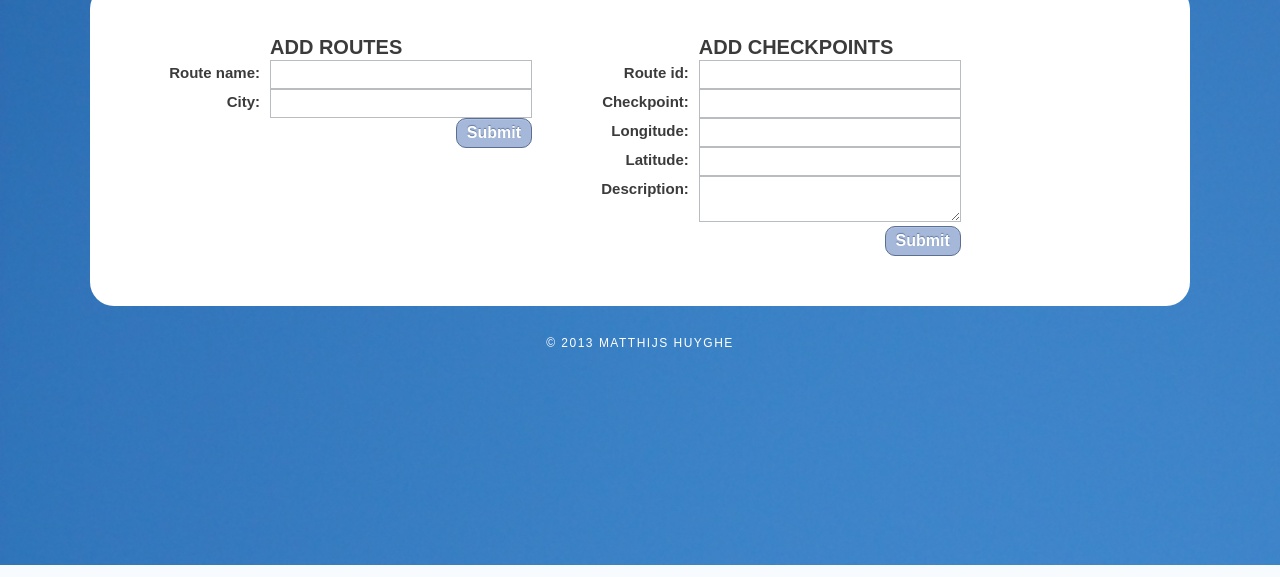
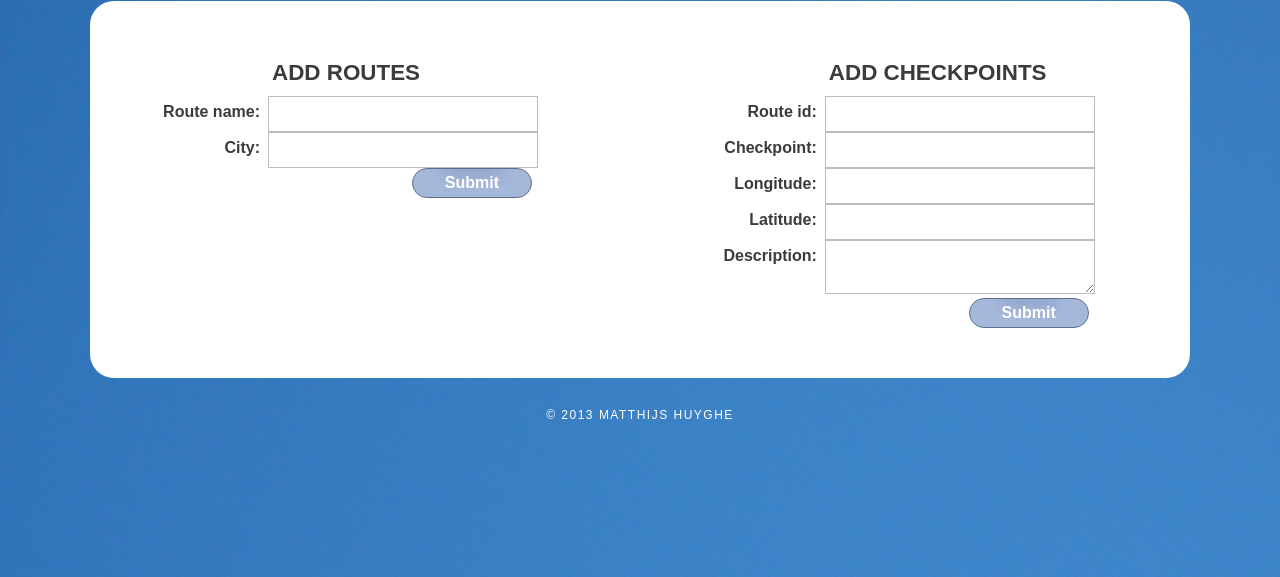
Before and after one commit to nixxing/myroute, a PHP site: page / in a window 1280 px wide. Shown: the part 235-812 px from the top of the page. Run offline with PHP 8.4, Linux system fonts and the light colour scheme.

Commit message:
Responsive added

```diff
--- a/site/css/style.css
+++ b/site/css/style.css
@@ -63,8 +63,7 @@ header p {
 /* Logo (header) */
 
 #logo {
-	margin: 0px;
-	padding: 2.307692307692308em 0px;
+	padding: 2.307692307692308em;
 	color: #000000;
 	width: 100%;
 }
@@ -117,80 +116,57 @@ header p {
 	position: relative;
 }
 
-#contactform {
-    width: 400px;
-    padding: 20px;
-    overflow:auto;
-}
-
 h3 {
 	font-family: Arial, Verdana;
 	display: block;
 	font-weight: bold;
-    margin-left:130px;
-    width: 200px;
-    line-height: 25px;
-    font-size: 20px;
+	margin-left: 33%;
+	line-height: 2em;
+	font-size: 1.40em;
 }
 label {
     font-family: Arial, Verdana;
 	display: block;
 	float: left;
 	font-weight: bold;
-    margin-right:10px;
+	margin-right: 2%;
 	text-align: right;
-    width: 120px;
-    line-height: 25px;
-    font-size: 15px;
+	width: 30%;
+	line-height: 2em;
+	font-size: 1em;
 }
 
 .input{
     font-family: Arial, Verdana;
-    font-size: 15px;
-    padding: 5px;
+    font-size: 1em;
+    padding: 0.5em;
     border: 1px solid #b9bdc1;
-    width: 250px;
+    width: 63%;
     color: #797979;
 }
 
 .button{
     float: right;
-    margin-right: 8px;
+	margin-right: 2%;
 	font-weight: bold;
-    line-height: 1;
-    padding: 6px 10px;
-    cursor:pointer;
+	line-height: 75%;
+	padding: 2% 2em;
+	cursor: pointer;
 	color: #fff;
-
 	text-align: center;
-    text-shadow: 0 -1px 1px #64799e;
+	text-shadow: 0 -1em 1em #64799e;
 
     /* Background gradient */
     background: #a5b8da;
-    background: -moz-linear-gradient
-       (top, #a5b8da 0%, #7089b3 100%);
-    background: -webkit-gradient
-       (linear, 0% 0%, 0% 100%,
-       from(#a5b8da), to(#7089b3));
 
     /* Border style */
-    border: 1px solid #5c6f91;
-    -moz-border-radius: 10px;
-    -webkit-border-radius: 10px;
-    border-radius: 10px;
-
-    /* Box shadow */
-    -moz-box-shadow: inset 0 1px 0 0 #aec3e5;
-    -webkit-box-shadow: inset 0 1px 0 0 #aec3e5;
-    box-shadow: inset 0 1px 0 0 #aec3e5;
-
+    border: 0.1em solid #5c6f91;
+    border-radius: 2em;
 }
 
 #sidebar {
-	/*float: right;*/
 	width: 40%;
-	margin: 0px;
-	margin-left: 1.8em;
+	margin-left: 9.8em;
 	float: left;
 }
 
@@ -227,6 +203,7 @@ footer a {
 		font-size: 4em;
 	}
 
+
 	* {
 		font-size: 1em;
 	}
```
Also changed, not shown: site/img/popeye.png (renamed from site/img/popeye(1).png), site/img/titlePictionary.png (deleted). Lines whose indentation alone changed are shown as unchanged.
